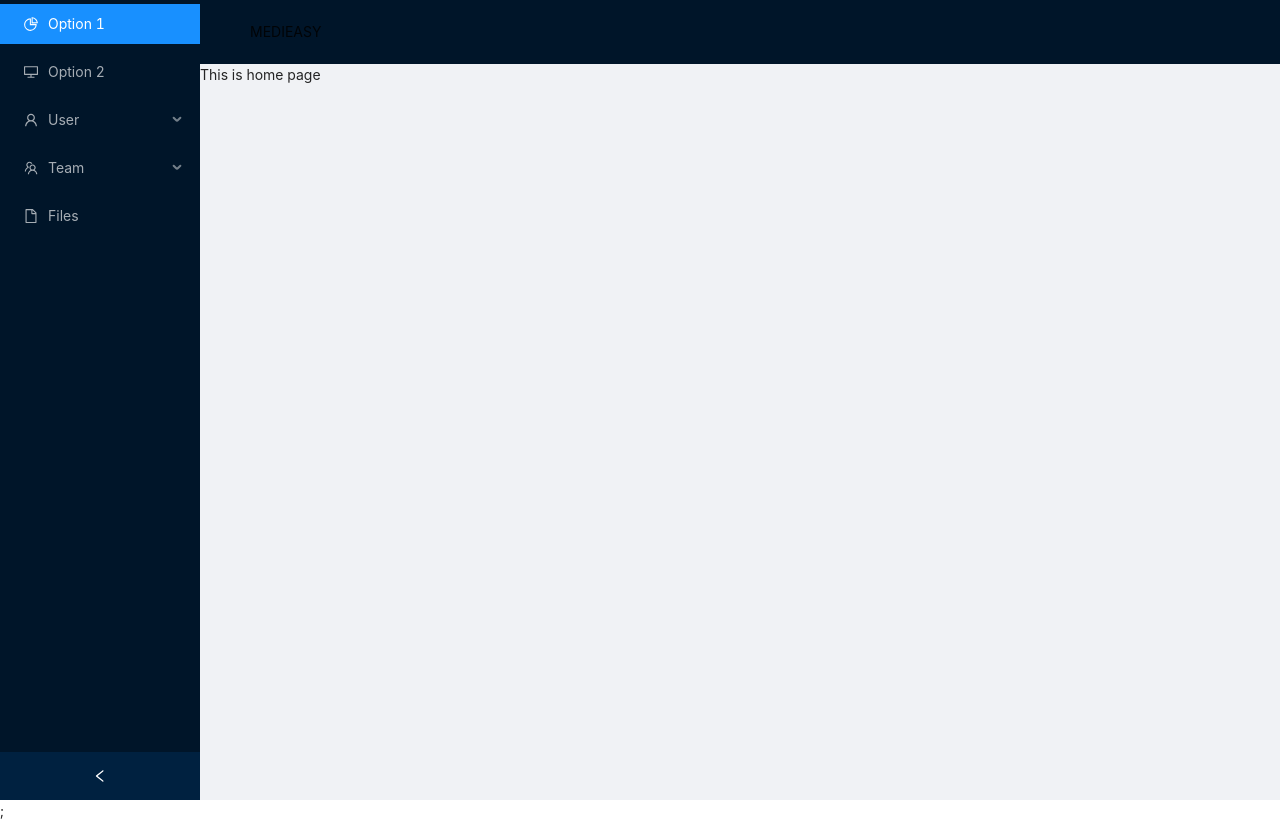
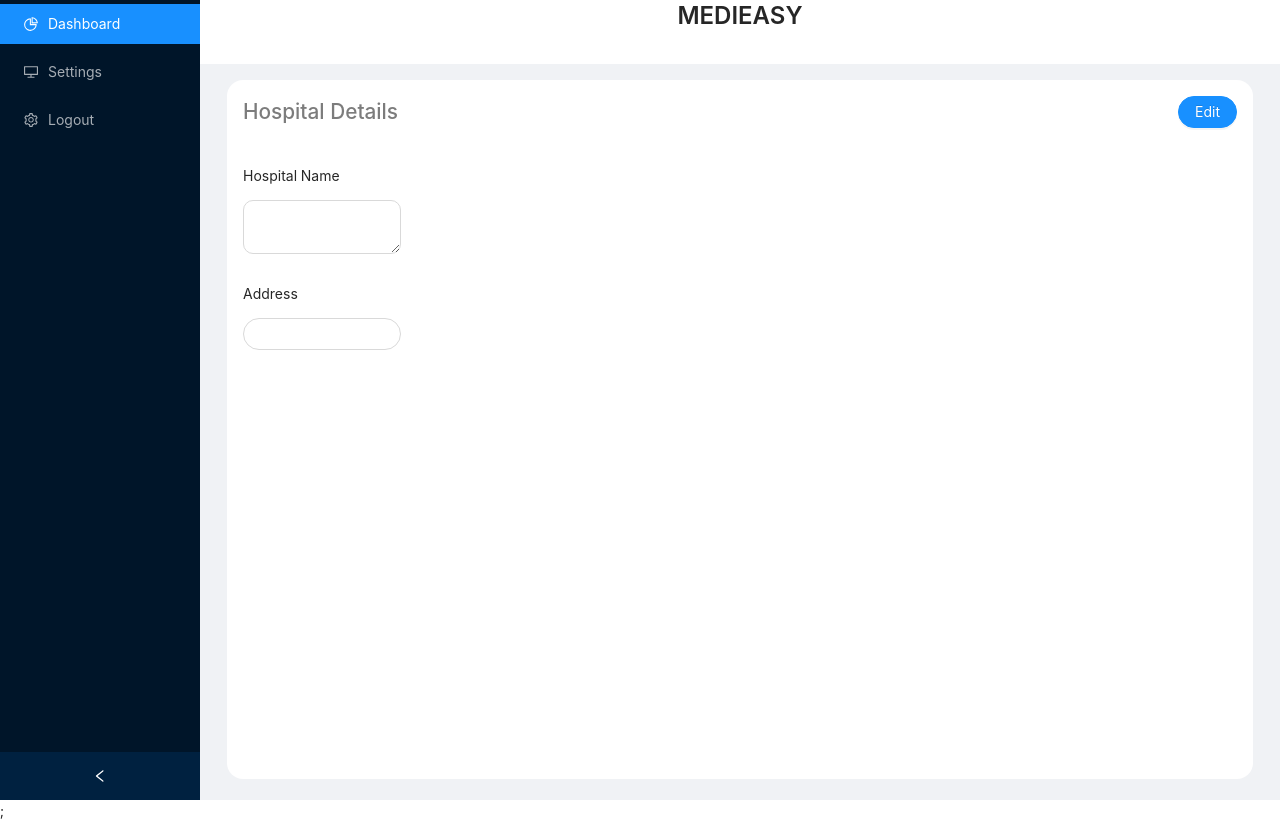
Before and after one commit to Bijoy-007/MEDIEASY_ADMIN, a React (Create React App) app: page /app/dashboard in a window 1280 px wide. Built offline with nearby package versions, Linux system fonts and the light colour scheme; no server answers.

Commit message:
Interim commit

```diff
--- /dev/null
+++ b/src/api/getHospitalDetails.js
@@ -0,0 +1,30 @@
+import getWithToken from "../helper/getWithToken";
+
+const getHospitalDetails = async () => {
+  try {
+    const res = await getWithToken(
+      "/details/get_hospital_details_by_id"
+    );
+    if (res.data.status) {
+      return {
+        ok: res.data.status,
+        data: res.data.data,
+        message: res.data.message,
+      };
+    } else {
+      return {
+        ok: res.data.status,
+        data: null,
+        message: res.data.errors[0].msg,
+      };
+    }
+  } catch (err) {
+    return {
+      ok: false,
+      data: null,
+      message: err.response.data.message,
+    };
+  }
+};
+
+export default getHospitalDetails;
--- a/src/component/Navbar.js
+++ b/src/component/Navbar.js
@@ -3,9 +3,7 @@
 import {
   DesktopOutlined,
   PieChartOutlined,
-  FileOutlined,
-  TeamOutlined,
-  UserOutlined,
+  SettingOutlined,
 } from "@ant-design/icons";
 
 const { Sider } = Layout;
@@ -23,22 +21,13 @@
       <div className="logo" />
       <Menu theme="dark" defaultSelectedKeys={["1"]} mode="inline">
         <Menu.Item key="1" icon={<PieChartOutlined />}>
-          Option 1
+          Dashboard
         </Menu.Item>
         <Menu.Item key="2" icon={<DesktopOutlined />}>
-          Option 2
+          Settings
         </Menu.Item>
-        <SubMenu key="sub1" icon={<UserOutlined />} title="User">
-          <Menu.Item key="3">Tom</Menu.Item>
-          <Menu.Item key="4">Bill</Menu.Item>
-          <Menu.Item key="5">Alex</Menu.Item>
-        </SubMenu>
-        <SubMenu key="sub2" icon={<TeamOutlined />} title="Team">
-          <Menu.Item key="6">Team 1</Menu.Item>
-          <Menu.Item key="8">Team 2</Menu.Item>
-        </SubMenu>
-        <Menu.Item key="9" icon={<FileOutlined />}>
-          Files
+        <Menu.Item key="3" icon={<SettingOutlined />}>
+          Logout
         </Menu.Item>
       </Menu>
     </Sider>
--- /dev/null
+++ b/src/component/ui/AppHeader.js
@@ -0,0 +1,15 @@
+import { Typography } from "antd";
+
+const AppHeader = () => {
+  return (
+    <div
+      style={{
+        textAlign: "center",
+      }}
+    >
+      <Typography.Title level={3}>MEDIEASY</Typography.Title>
+    </div>
+  );
+};
+
+export default AppHeader;
--- /dev/null
+++ b/src/helper/getWithToken.js
@@ -0,0 +1,15 @@
+import axios from "axios";
+
+import config from "../config";
+
+const getWithToken = async (endPoint) => {
+  const token = localStorage.getItem("token");
+  const postConfig = {
+    headers: {
+      Authorization: `Bearer ${token}`,
+    },
+  };
+  return axios.get(`${config.base}${endPoint}`, postConfig);
+};
+
+export default getWithToken;
--- a/src/helper/postWithoutToken.js
+++ b/src/helper/postWithoutToken.js
@@ -3,7 +3,6 @@
 import config from "../config";
 
 const postWithOutToken = async (endPoint, body) => {
-  console.log(config);
   return axios.post(`${config.base}${endPoint}`, body);
 };
 
--- a/src/layout/Layout.js
+++ b/src/layout/Layout.js
@@ -1,5 +1,7 @@
 import { Layout } from "antd";
+
 import Navbar from "../component/Navbar";
+import AppHeader from "../component/ui/AppHeader";
 
 const { Header, Content } = Layout;
 
@@ -8,7 +10,13 @@
     <Layout style={{ minHeight: "100vh" }}>
       <Navbar />
       <Layout>
-        <Header>MEDIEASY</Header>
+        <Header
+          style={{
+            backgroundColor: "#fff",
+          }}
+        >
+          <AppHeader />
+        </Header>
         <Content>{props.children}</Content>
       </Layout>
     </Layout>
--- a/src/pages/Dashboard.js
+++ /dev/null
@@ -1,11 +0,0 @@
-import Layout from "../layout/Layout";
-
-const Home = () => {
-  return (
-    <>
-      <Layout>This is home page </Layout>
-    </>
-  );
-};
-
-export default Home;
--- /dev/null
+++ b/src/pages/dashboard/Dashboard.js
@@ -0,0 +1,29 @@
+import { Button, Row, Col } from "antd";
+import Layout from "../../layout/Layout";
+
+import classes from "./Dashboard.module.css";
+import DetailsForm from "./DetailsForm";
+
+const Home = () => {
+  return (
+    <Layout>
+      <div className={classes.wrapper}>
+        <Row>
+          <Col className={classes["label-wrapper"]} span={12}>
+            Hospital Details
+          </Col>
+          <Col span={12}>
+            <div className={classes["btn-div"]}>
+              <Button type="primary" size="medium" shape="round">
+                Edit
+              </Button>
+            </div>
+          </Col>
+          <DetailsForm />
+        </Row>
+      </div>
+    </Layout>
+  );
+};
+
+export default Home;
--- /dev/null
+++ b/src/pages/dashboard/Dashboard.module.css
@@ -0,0 +1,34 @@
+.wrapper {
+  width: 95%;
+  height: 95%;
+  background-color: #fff;
+  margin: 1rem auto;
+  border-radius: 1rem;
+}
+
+.btn-div {
+  display: flex;
+  justify-content: right;
+  align-items: center;
+  margin: auto;
+  padding: 1rem;
+}
+
+.label-wrapper {
+  display: flex;
+  justify-content: left;
+  align-items: center;
+  margin: auto;
+  font-size: 1.3rem;
+  font-weight: 500;
+  padding-left: 1rem;
+  color: #7c7c7c;
+}
+
+.form-wrapper {
+  padding: 1rem;
+}
+
+.input {
+  border-radius: 10px;
+}
--- /dev/null
+++ b/src/pages/dashboard/DetailsForm.js
@@ -0,0 +1,67 @@
+import { useEffect, useState } from "react";
+import { Form, notification, Row, Col } from "antd";
+
+import getHospitalDetails from "../../api/getHospitalDetails";
+import RoundInput from "../../component/ui/RoundInput";
+import classes from "./Dashboard.module.css";
+import TextArea from "antd/lib/input/TextArea";
+
+const { Item } = Form;
+
+const DetailsForm = () => {
+  const [form] = Form.useForm();
+
+  const [details, setDetails] = useState({});
+
+  /*
+   * This effect will be called when the component is mounted and will fetch the hospital details
+   */
+  useEffect(() => {
+    const fetchDetails = async () => {
+      try {
+        const { ok, message, data } = await getHospitalDetails();
+        if (ok) {
+          setDetails(data);
+          form.setFieldsValue({
+            ...data,
+          });
+        } else {
+          notification.error({ message: message });
+        }
+      } catch (err) {
+        notification.error({ message: err.message });
+      }
+    };
+    fetchDetails();
+  }, []);
+
+  return (
+    <div className={classes["form-wrapper"]}>
+      <Form form={form}>
+        <Row>
+          <Col xl={12}>
+            <Item
+              labelCol={{ span: 24 }}
+              wrapperCol={{ span: 24 }}
+              label="Hospital Name"
+              name="hospitalName"
+            >
+              <TextArea className={classes.input} />
+            </Item>
+            <Item
+              labelCol={{ span: 24 }}
+              wrapperCol={{ span: 24 }}
+              label="Address"
+              name="hospitalAddress"
+            >
+              <RoundInput className={classes.input} />
+            </Item>
+          </Col>
+          <Col xl={12}></Col>
+        </Row>
+      </Form>
+    </div>
+  );
+};
+
+export default DetailsForm;
--- a/src/routes/route.js
+++ b/src/routes/route.js
@@ -1,5 +1,5 @@
 import { BrowserRouter, Routes, Route } from "react-router-dom";
-import Dashboard from "../pages/Dashboard";
+import Dashboard from "../pages/dashboard/Dashboard";
 import Landing from "../pages/Landing";
 
 const AllRoutes = () => {
```
